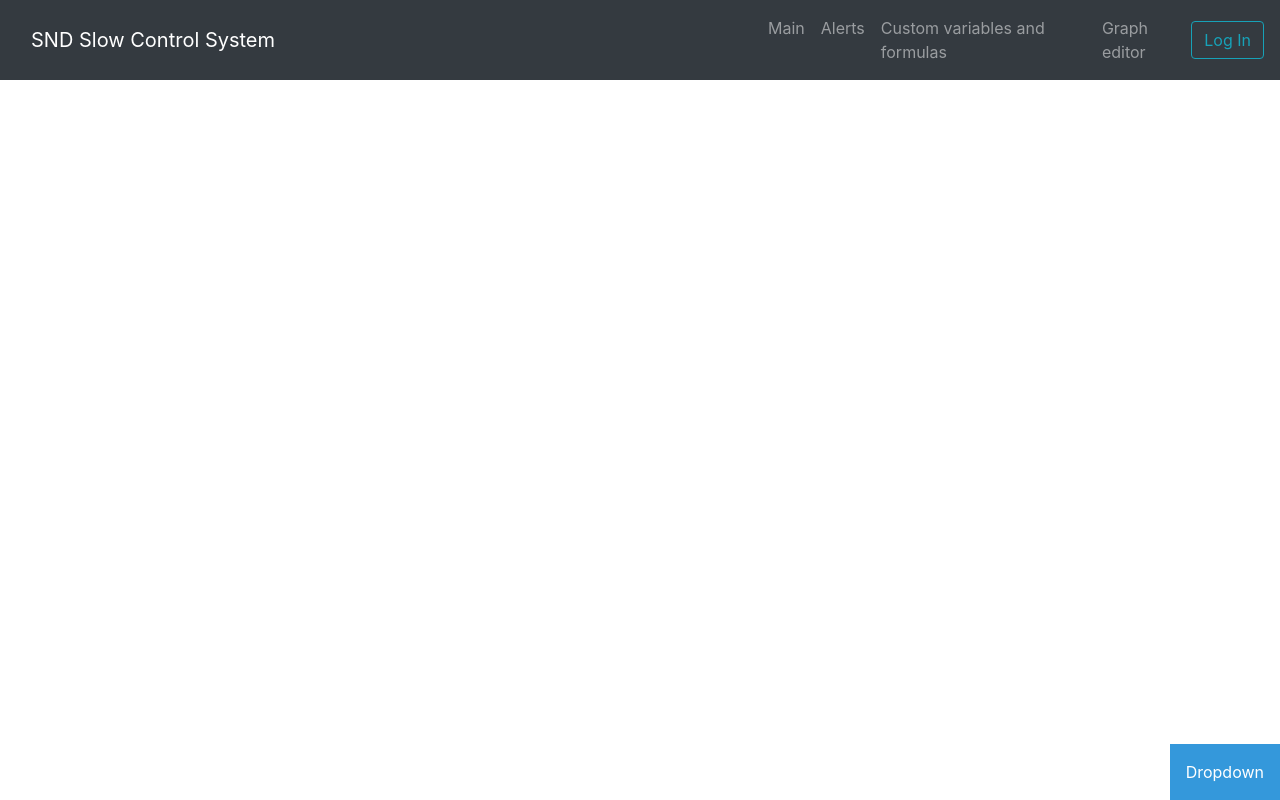
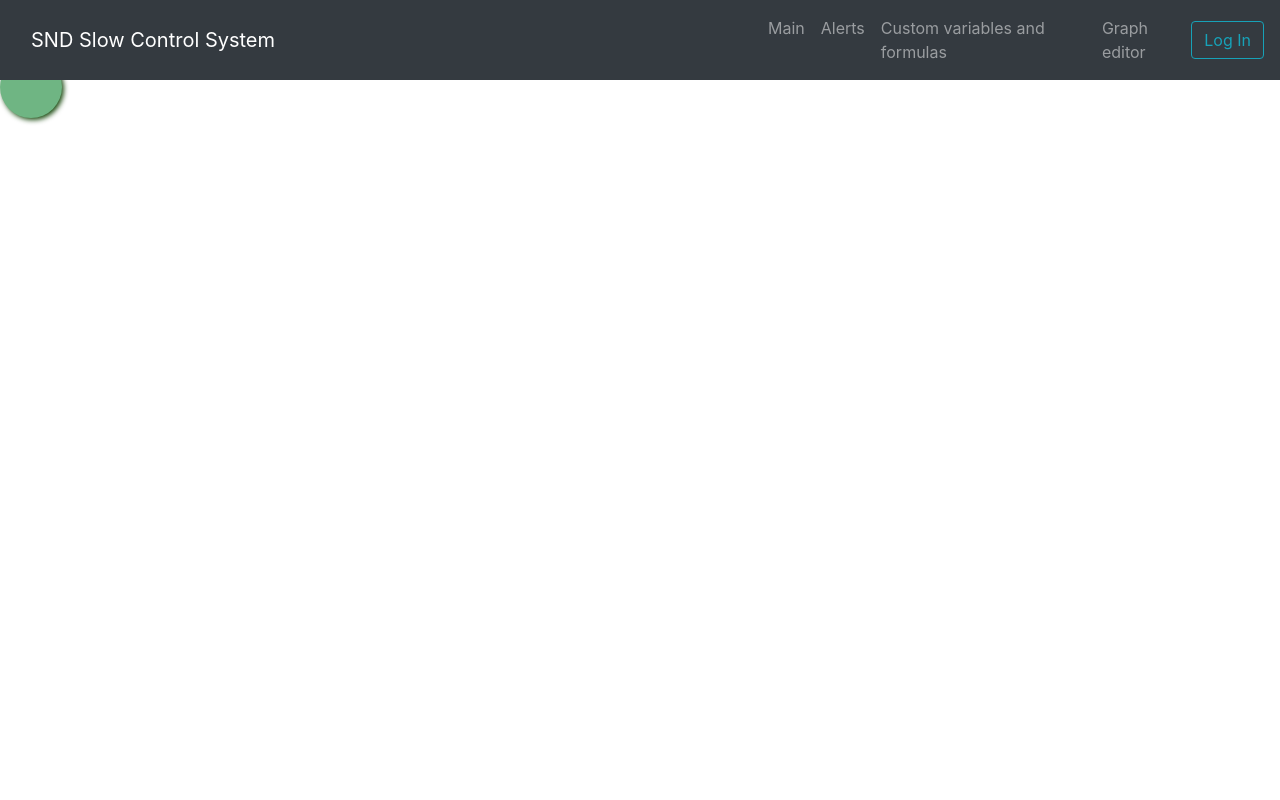
Before and after one commit to MoseykovIgnat/DiplomaWEB, a Django app: page /slowcontrol/ in a window 1280 px wide. Run offline with Django 3.2, Linux system fonts and the light colour scheme; some libraries are stand-ins or nearby versions.

Commit message:
testing div for alerts

```diff
--- a/control/static/css/styles.css
+++ b/control/static/css/styles.css
@@ -97,53 +97,61 @@ path.link:hover{
       right: -14px;
       background: #ccc; }
 
- /* Dropdown Button */
-.dropbtn {
-    background-color: #3498DB;
-    color: white;
-    padding: 16px;
-    font-size: 16px;
-    border: none;
-    cursor: pointer;
+    .right-corder-container .right-corder-container-button {
+    height: 62px;
+    width: 62px;
+    border:none;
+    background-color:#6FB583;
+    border-radius: 62px;        /*Transform the square into rectangle, sync that value with the width/height*/
+    transition: all 300ms;      /*Animation to close the button (circle)*/
+    box-shadow:2px 2px 5px rgb(25, 73, 15)  ;
+    cursor:pointer;
 }
 
-/* Dropdown button on hover & focus */
-.dropbtn:hover, .dropbtn:focus {
-    background-color: #2980B9;
+
+.right-corder-container .right-corder-container-button span {
+    font-size: 72px;
+    color:white;
+    position: absolute;
+    left: 10px;
+    top: 16px;
+    line-height: 28px;
 }
 
-/* The container <div> - needed to position the dropdown content */
-.dropdown {
-    position: relative;
-    display: inline-block;
+
+.right-corder-container .right-corder-container-button:hover {
+    transition: all 400ms cubic-bezier(.62,.1,.5,1);
+    width:200px;
+    border-top-right-radius: 5px;
+    border-bottom-right-radius: 5px;
 }
 
-/* Dropdown Content (Hidden by Default) */
-.dropdown-content {
-    display: none;
-    position: absolute;
-    background-color: #f1f1f1;
-    min-width: 160px;
-    box-shadow: 0px 8px 16px 0px rgba(0,0,0,0.2);
-    z-index: 1;
+/*
+    Long text appears slowly with an animation. That code prepare the animation by hidding the text.
+    The use of display is not there because it does not work well with CSS3 animation.
+*/
+.right-corder-container .right-corder-container-button .long-text {
+    transition: opacity 1000ms; /*Only the text fadein/fadeout is animated*/
+    opacity:0;                /*By default we do not display the text, we want the text to fade in*/
+    color:white;
+    white-space: nowrap;
+    font-size: 0;             /*Set to 0 to not have overflow on the right of the browser*/
+    width: 0;                 /*Set to 0 to not have overflow on the right of the browser*/
+    margin:0;                 /*Set to 0 to not have overflow on the right of the browser*/
 }
 
-/* Links inside the dropdown */
-.dropdown-content a {
-    color: black;
-    padding: 12px 16px;
-    text-decoration: none;
-    display: block;
+/*
+    Animation to have a text that appear progressively. We need to play with a delay
+    on the width and the font-size to not have the browser have the text appears on the right
+    side of the browser view port. This has the side-effect of having an horizontal bar.
+*/
+.right-corder-container .right-corder-container-button .long-text.show-long-text{
+  transition: opacity 700ms,
+              width 1ms linear 270ms,       /*two thirds of the animation on the container width*/
+              font-size 1ms linear 270ms;   /*two thirds of the animation on the container width*/
+  opacity:1;
+  margin-top: 2px;                          /*Center the position vertically*/
+  margin-left: 65px;                        /*Center between the + and the right end side*/
+  font-size: 20px;                          /*Text size, cannot be defined initially without moving the scrollbar*/
+  width: auto;                              /*Required to be set with a delay (see animation) to not have scrollbar. Delay is to wait container to size up*/
 }
-
-/* Change color of dropdown links on hover */
-.dropdown-content a:hover {background-color: #ddd}
-
-/* Show the dropdown menu (use JS to add this class to the .dropdown-content container when the user clicks on the dropdown button) */
-.show {display:block;}
-
-#bottom-right{
-    right: 0;
-    bottom: 0;
-    position: absolute;
-}
--- a/control/templates/base.html
+++ b/control/templates/base.html
@@ -101,21 +101,29 @@
     </div>
   </div>
 </div>
+
+<div class="right-corder-container">
+    <button class="right-corder-container-button">
+        <span class="short-text">+</span>
+        <span class="long-text">Add Me</span>
+    </button>
 </div>
 
-<div class="dropdown" id="bottom-right">
-  <button onclick="myFunction()" class="dropbtn">Dropdown</button>
-  <div id="myDropdown" class="dropdown-content">
-    <a href="#">Link 1</a>
-    <a href="#">Link 2</a>
-    <a href="#">Link 3</a>
-  </div>
-</div>
+<a class="fixedButton" href>
+         <div class="roundedFixedBtn"><i class="fa fa-phone"></i></div>
+</a>
 
     {% block javascript %}
     {% endblock javascript %}
 
 <script language="JavaScript">
+$(".right-corder-container-button").hover(function() {
+    $(".long-text").addClass("show-long-text");
+}, function () {
+    $(".long-text").removeClass("show-long-text");
+});
+
+
 $(document).ready(function() {
 
   if(window.location.href.indexOf("/slowcontrol/accounts/login/?next=/") != -1) {
@@ -171,25 +179,6 @@ $(document).ready(function() {
         setInterval(is_SAM_working,60000);
         setInterval(is_user_still_online,300000)
     })
-
-function myFunction() {
-    document.getElementById("myDropdown").classList.toggle("show");
-}
-
-// Close the dropdown menu if the user clicks outside of it
-window.onclick = function(event) {
-  if (!event.target.matches('.dropbtn')) {
-
-    var dropdowns = document.getElementsByClassName("dropdown-content");
-    var i;
-    for (i = 0; i < dropdowns.length; i++) {
-      var openDropdown = dropdowns[i];
-      if (openDropdown.classList.contains('show')) {
-        openDropdown.classList.remove('show');
-      }
-    }
-  }
-}
 </script>
 </body>
 </html>
```
